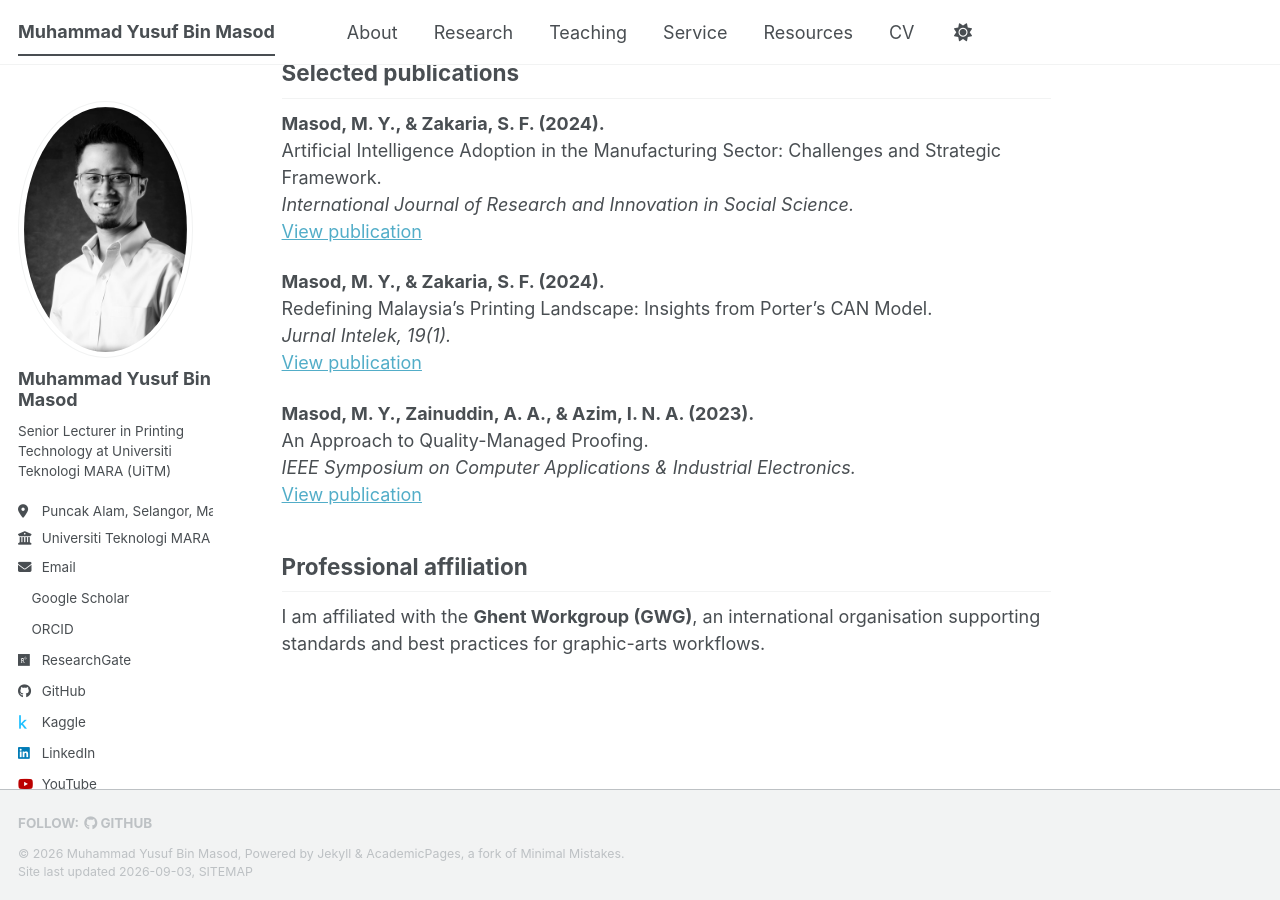
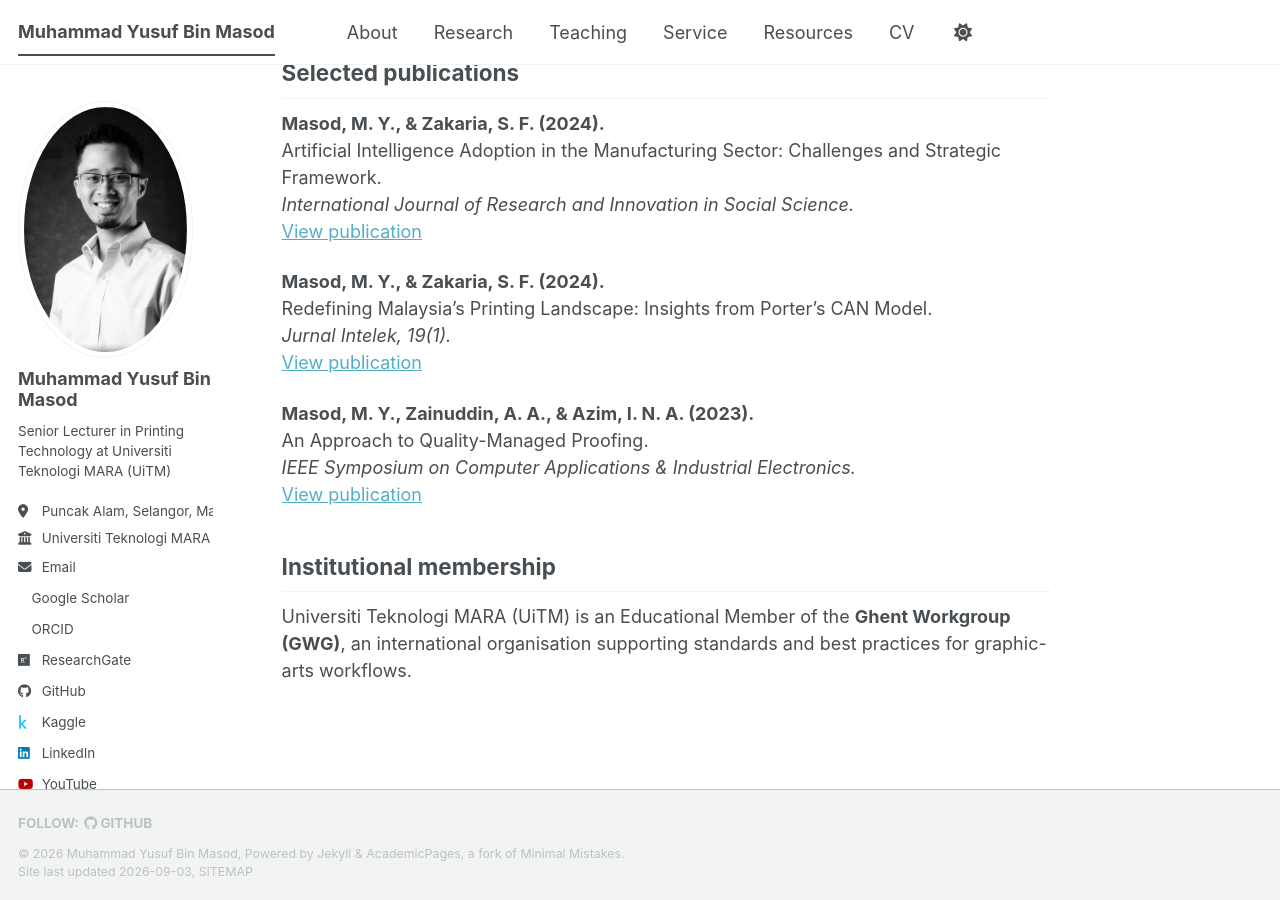
Before and after one commit to yusufmasod/academic-site-preview, a Jekyll site: the page built from _pages/about.md, in a window 1280 px wide and 900 px high, scrolled down 1235 px. Built offline with Jekyll 4.4.1, drawn with Linux system fonts in a browser that asks for light colours; a style sheet for code colours, icons or effects is not loaded.

Commit message:
Clarify institutional GWG membership

```diff
--- a/_pages/about.md
+++ b/_pages/about.md
@@ -58,6 +58,6 @@ An Approach to Quality-Managed Proofing.
 *IEEE Symposium on Computer Applications & Industrial Electronics.*
 [View publication](https://doi.org/10.1109/ISCAIE57739.2023.10165452)
 
-## Professional affiliation
+## Institutional membership
 
-I am affiliated with the **Ghent Workgroup (GWG)**, an international organisation supporting standards and best practices for graphic-arts workflows.
+Universiti Teknologi MARA (UiTM) is an Educational Member of the **Ghent Workgroup (GWG)**, an international organisation supporting standards and best practices for graphic-arts workflows.
```
